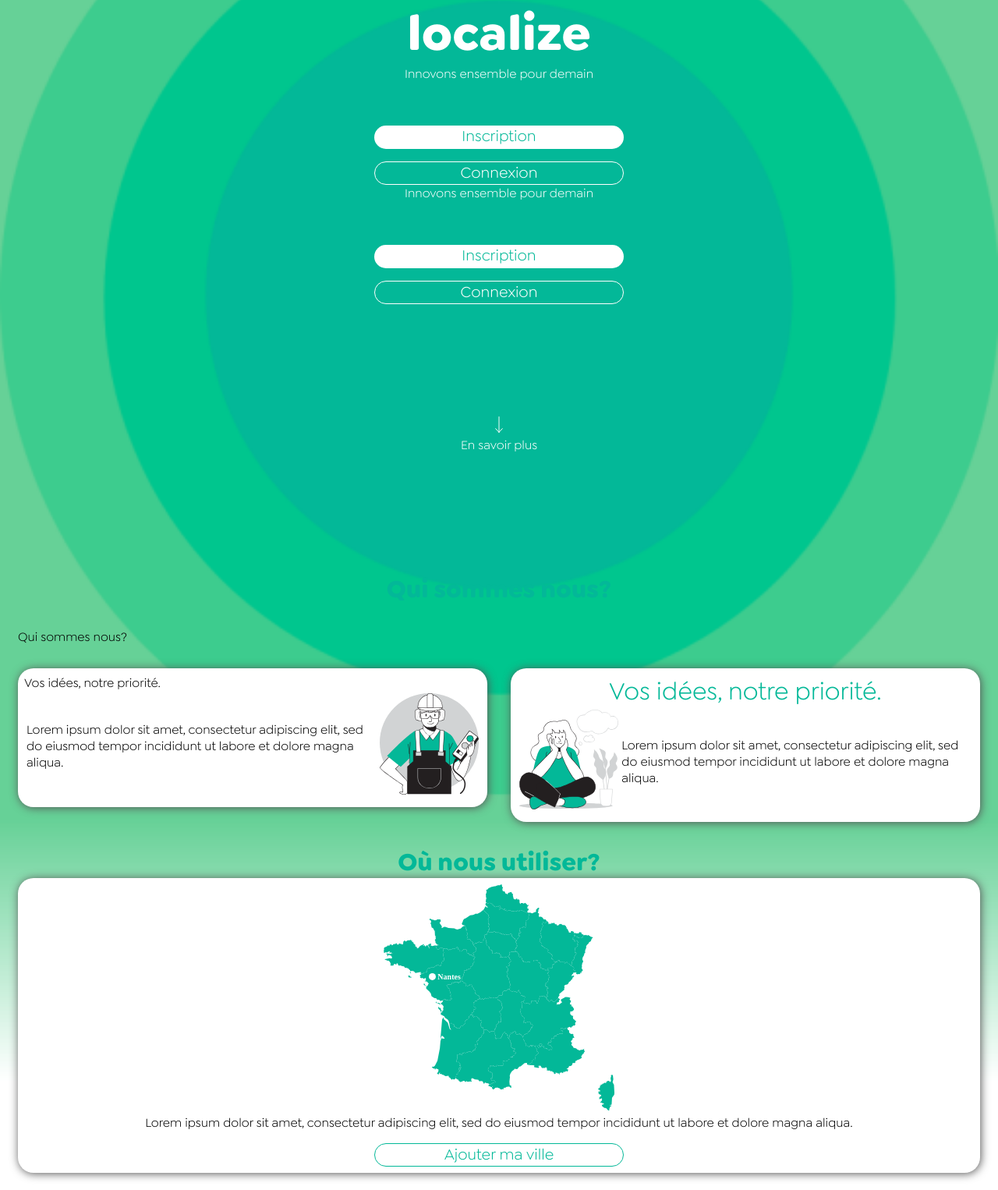
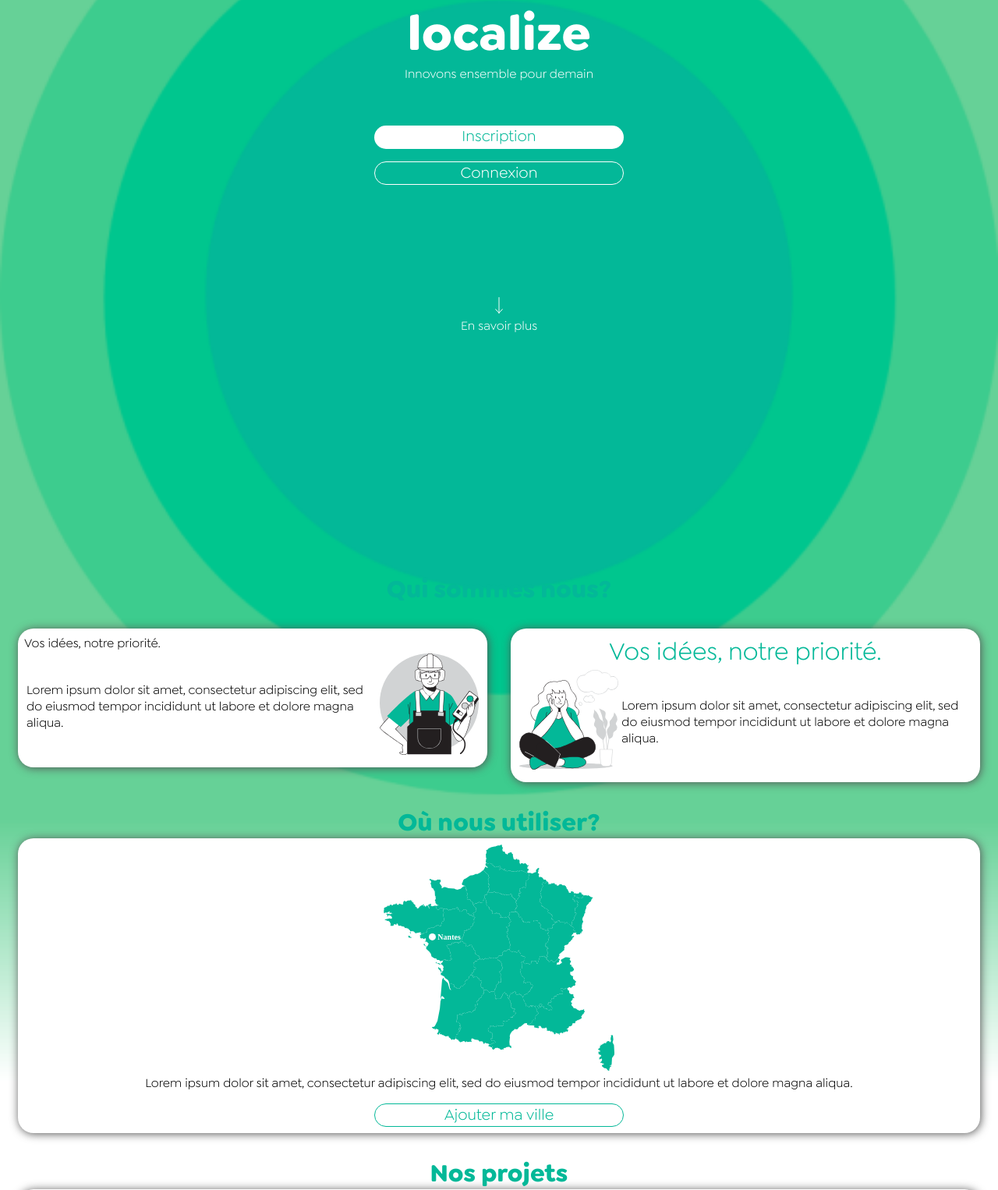
Before and after one commit to crolse/Workshop, a PHP site: page / in a window 1280 px wide. Shown: the part 289-1815 px from the top of the page at 78% size. Run offline with PHP 8.4, Linux system fonts and the light colour scheme.

Commit message:
nettoyage

```diff
--- a/connexion.php
+++ b/connexion.php
@@ -11,7 +11,7 @@
 
 <body>
     <div class="retour">
-        <a href="#"><img src="./Images/Illustrations/SVG/Back.svg" /></a>
+        <a href="index.php"><img src="./Images/Illustrations/SVG/Back.svg" /></a>
     </div>
     <div class="titre">
         Connexion
--- a/css/base.css
+++ b/css/base.css
@@ -47,7 +47,7 @@ html {
   position: absolute;
   top: 5vh;
   left: 5vh;
-  height: : 50vh;
+  height:  50vh;
   width: 50vh;
 }
 
@@ -84,6 +84,10 @@ html {
   font-size: 20px;
 }
 
+#buttonInscriptionLien{
+  color: #03B898;
+}
+
 .buttonConnexion
 {
   margin-right: auto;
@@ -97,6 +101,10 @@ html {
   text-align: center;
   vertical-align: middle;
   font-size: 20px;
+  color: white;
+}
+
+#buttonConnexionLien{
   color: white;
 }
 
@@ -135,10 +143,7 @@ html {
   padding: 0.5em;
 }
 
-.div1TitreSection1
-{
 
-}
 
 .div1TextSection1
 {
--- a/css/connexion.css
+++ b/css/connexion.css
@@ -30,7 +30,7 @@ body {
   position: absolute;
   top: 5vh;
   left: 5vh;
-  height: : 50vh;
+  height:  50vh;
   width: 50vh;
 }
 
--- a/index.php
+++ b/index.php
@@ -11,7 +11,7 @@
 
   <div class="header">
     <div class="menuBurger">
-    <a href="menu.php"><img src="./Images/Illustrations/SVG/Menu.svg"/></a>
+      <a href="menu.php"><img src="./Images/Illustrations/SVG/Menu.svg" /></a>
     </div>
 
 
@@ -19,17 +19,7 @@
       localize
     </div>
 
-    <div class="description">
-      Innovons ensemble pour demain
-    </div>
 
-    <div class="buttonInscription">
-      Inscription
-    </div>
-
-    <div class="buttonConnexion">
-      Connexion
-    </div>
 
 
     <div class="description">
@@ -37,15 +27,16 @@
     </div>
 
     <div class="buttonInscription">
-     Inscription
+      <a id="buttonInscriptionLien" href="./inscription.php">Inscription</a>
+
     </div>
 
     <div class="buttonConnexion">
-     Connexion
+      <a id="buttonConnexionLien" href="./connexion.php">Connexion</a>
     </div>
 
     <div class="buttonSavoirPlus">
-     <a href="#1"><img src="./Images/Illustrations/SVG/Down.svg"/></a>
+      <a href="#1"><img src="./Images/Illustrations/SVG/Down.svg" /></a>
       <br>
       En savoir plus
     </div>
@@ -59,12 +50,7 @@
       </div>
     </div>
 
-  <div class="row">
-    <div class="col-s-12 ">
-      <div class="divTitre">
-        Qui sommes nous?
-      </div>
-    </div>
+
 
     <div class="col-s-6">
       <div class="div1Section1">
@@ -110,12 +96,12 @@
 
   <div class="row">
     <div class="col-s-12 ">
-    <div  id="2" class="titreSection">
+      <div id="2" class="titreSection">
         Où nous utiliser?
       </div>
       <div class="div1Section">
         <div class="divImageSection">
-        <a href="#"><img src="./Images/Illustrations/SVG/Map.svg"/></a>
+          <a href="#"><img src="./Images/Illustrations/SVG/Map.svg" /></a>
         </div>
         <div class="divTextSection">
           Lorem ipsum dolor sit amet, consectetur adipiscing elit, sed do eiusmod tempor incididunt ut labore et dolore magna aliqua.
@@ -134,7 +120,7 @@
       </div>
       <div class="div1Section">
         <div class="divImageSection">
-        <a href="#"><img src="./Images/Illustrations/SVG/373_architect_flatline.svg"/></a>
+          <a href="#"><img src="./Images/Illustrations/SVG/373_architect_flatline.svg" /></a>
         </div>
         <div class="divTextSection">
           Lorem ipsum dolor sit amet, consectetur adipiscing elit, sed do eiusmod tempor incididunt ut labore et dolore magna aliqua.
@@ -156,7 +142,7 @@
     <div class="col-s-6">
       <div class="divSection4">
         <div class="divImageSection4">
-        <img src="./Images/Illustrations/SVG/181_code_javascript_flatline.svg"/>
+          <img src="./Images/Illustrations/SVG/181_code_javascript_flatline.svg" />
         </div>
         <div class="divNomSection4">
           Grégoire
@@ -170,7 +156,7 @@
     <div class="col-s-6">
       <div class="divSection4">
         <div class="divImageSection4">
-        <img src="./Images/Illustrations/SVG/web_developer.svg"/>
+          <img src="./Images/Illustrations/SVG/web_developer.svg" />
         </div>
         <div class="divNomSection4">
           Marius
@@ -184,7 +170,7 @@
     <div class="col-s-6">
       <div class="divSection4">
         <div class="divImageSection4">
-        <img src="./Images/Illustrations/SVG/179_coding_flatline.svg"/>
+          <img src="./Images/Illustrations/SVG/179_coding_flatline.svg" />
         </div>
         <div class="divNomSection4">
           Maëlle
@@ -198,7 +184,7 @@
     <div class="col-s-6">
       <div class="divSection4">
         <div class="divImageSection4">
-        <img src="./Images/Illustrations/SVG/177_coding_flatline.svg"/>
+          <img src="./Images/Illustrations/SVG/177_coding_flatline.svg" />
         </div>
         <div class="divNomSection4">
           Jean-Michel
@@ -212,7 +198,7 @@
     <div class="col-s-6">
       <div class="divSection4">
         <div class="divImageSection4">
-        <img src="./Images/Illustrations/SVG/009.svg"/>
+          <img src="./Images/Illustrations/SVG/009.svg" />
         </div>
         <div class="divNomSection4">
           Benoit
@@ -226,7 +212,7 @@
       <div class="col-s-6">
         <div class="divSection4">
           <div class="divImageSection4">
-        <img src="./Images/Illustrations/SVG/287_startup_flatline.svg"/>
+            <img src="./Images/Illustrations/SVG/287_startup_flatline.svg" />
           </div>
           <div class="divNomSection4">
             Néhémie
@@ -240,7 +226,7 @@
       <div class="col-s-6">
         <div class="divSection4">
           <div class="divImageSection4">
-        <img src="./Images/Illustrations/SVG/230_designer_flatline.svg"/>
+            <img src="./Images/Illustrations/SVG/230_designer_flatline.svg" />
           </div>
           <div class="divNomSection4">
             Enzo
@@ -309,16 +295,16 @@
         <table>
           <tr>
             <td>
-            <a href="https://www.facebook.com"><img src="./Images/Illustrations/SVG/Facebook.svg"/>
+              <a href="https://www.facebook.com"><img src="./Images/Illustrations/SVG/Facebook.svg" />
             </td>
             <td>
-            <a href="https://www.linkedin.com/"><img src="./Images/Illustrations/SVG/LinkedIn.svg"/>
+              <a href="https://www.linkedin.com/"><img src="./Images/Illustrations/SVG/LinkedIn.svg" />
             </td>
             <td>
-          <a href="https://www.twitter.com"><img src="./Images/Illustrations/SVG/Twitter.svg"/>
+              <a href="https://www.twitter.com"><img src="./Images/Illustrations/SVG/Twitter.svg" />
             </td>
             <td>
-          <a href="https://www.youtube.com"><img src="./Images/Illustrations/SVG/YouTube.svg"/>
+              <a href="https://www.youtube.com"><img src="./Images/Illustrations/SVG/YouTube.svg" />
             </td>
           </tr>
         </table>
--- a/inscription.php
+++ b/inscription.php
@@ -11,7 +11,7 @@
 
 <body>
     <div class="retour">
-        <a href="#"><img src="./Images/Illustrations/SVG/Back.svg" /></a>
+        <a href="index.php"><img src="./Images/Illustrations/SVG/Back.svg" /></a>
     </div>
     <div class="titre">
         inscription
```
Lines whose indentation alone changed are shown as unchanged.
